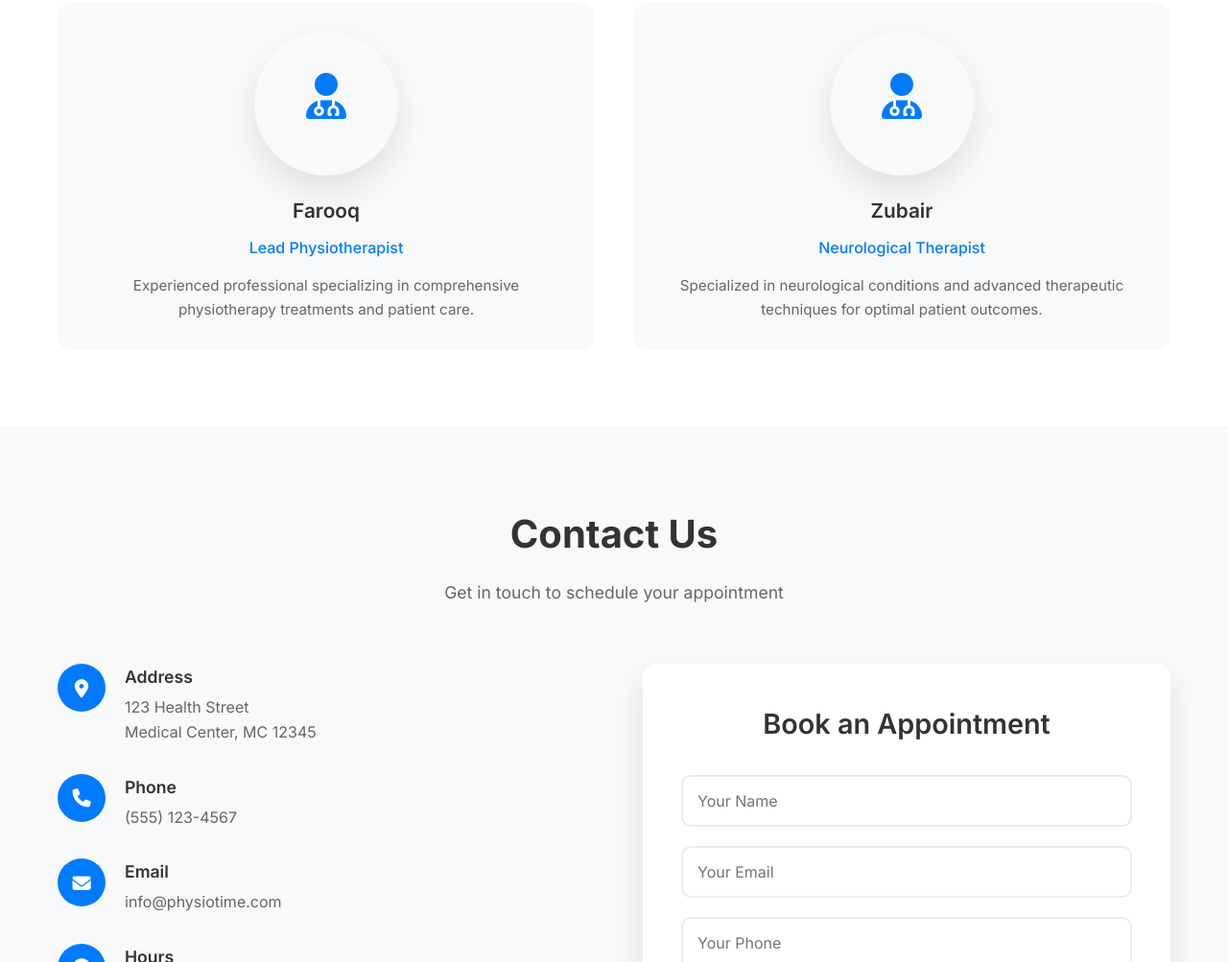
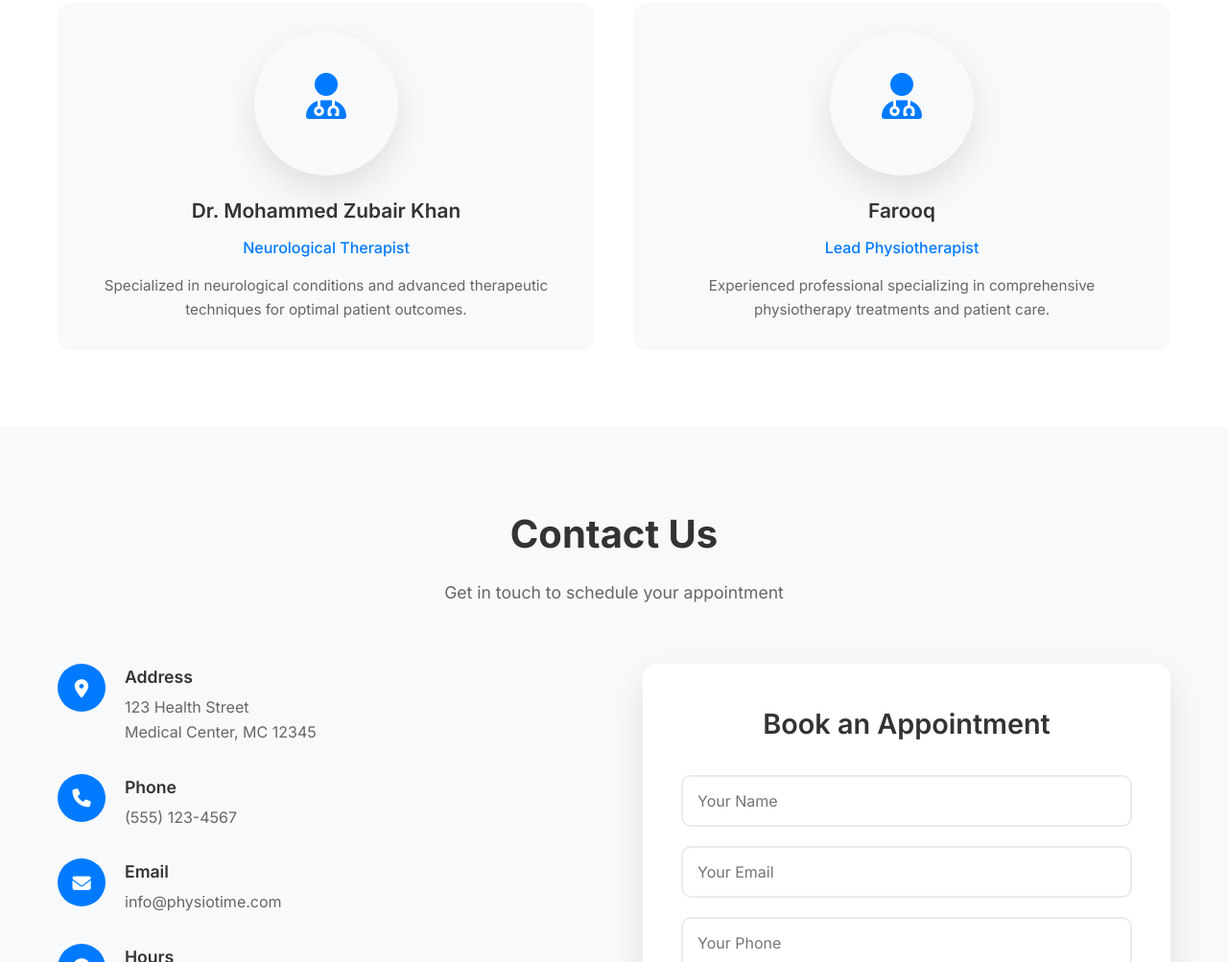
Before and after one commit to prudhviindian/site, a website: page index.html in a window 1280 px wide. Shown: the part 2723-3726 px from the top of the page at 96% size. Drawn offline with Linux system fonts and the light colour scheme.

Commit message:
names change

```diff
--- a/index.html
+++ b/index.html
@@ -167,9 +167,9 @@
                             <i class="fas fa-user-md"></i>
                         </div>
                     </div>
-                    <h3>Farooq</h3>
-                    <p class="member-title">Lead Physiotherapist</p>
-                    <p class="member-description">Experienced professional specializing in comprehensive physiotherapy treatments and patient care.</p>
+                    <h3>Dr. Mohammed Zubair Khan</h3>
+                    <p class="member-title">Neurological Therapist</p>
+                    <p class="member-description">Specialized in neurological conditions and advanced therapeutic techniques for optimal patient outcomes.</p>
                 </div>
                 <div class="team-member">
                     <div class="member-image">
@@ -177,9 +177,9 @@
                             <i class="fas fa-user-md"></i>
                         </div>
                     </div>
-                    <h3>Zubair</h3>
-                    <p class="member-title">Neurological Therapist</p>
-                    <p class="member-description">Specialized in neurological conditions and advanced therapeutic techniques for optimal patient outcomes.</p>
+                    <h3>Farooq</h3>
+                    <p class="member-title">Lead Physiotherapist</p>
+                    <p class="member-description">Experienced professional specializing in comprehensive physiotherapy treatments and patient care.</p>
                 </div>
             </div>
         </div>
```
